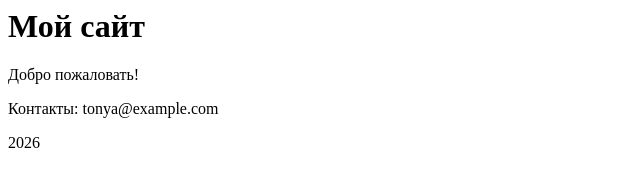
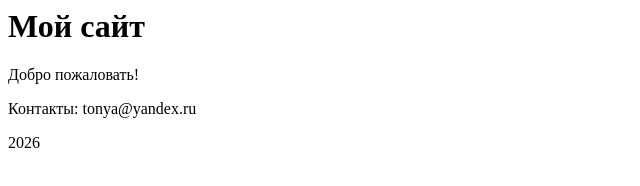
Before and after one commit to pavel13374/project, a plain HTML site: page index.html in a window 1280 px wide. Shown: the full height of the page, 0-640 px from the left. Drawn offline with Linux system fonts and the light colour scheme.

Commit message:
Update index.html

```diff
--- a/index.html
+++ b/index.html
@@ -1,4 +1,4 @@
 <h1>Мой сайт</h1>
 <p>Добро пожаловать!</p>
-<p>Контакты: tonya@example.com</p>
+<p>Контакты: tonya@yandex.ru</p>
 <footer>2026</footer>
```
